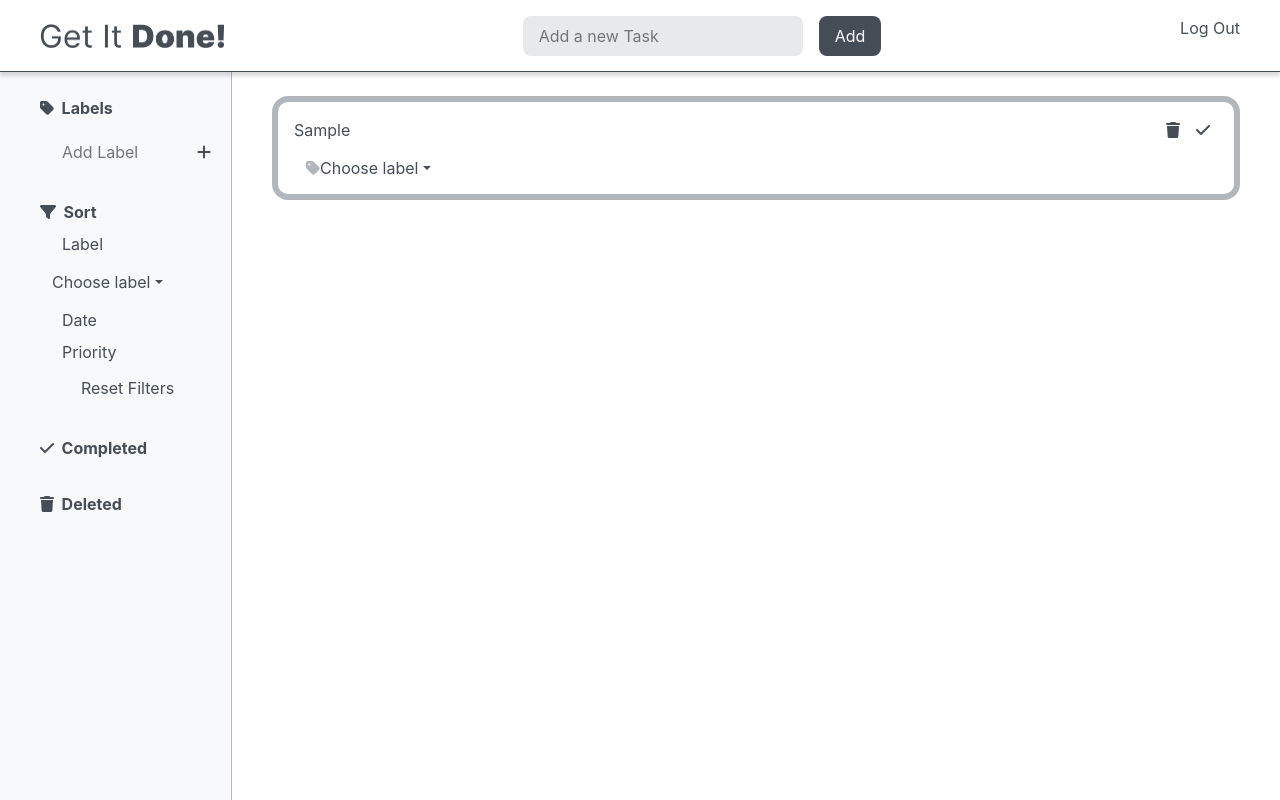
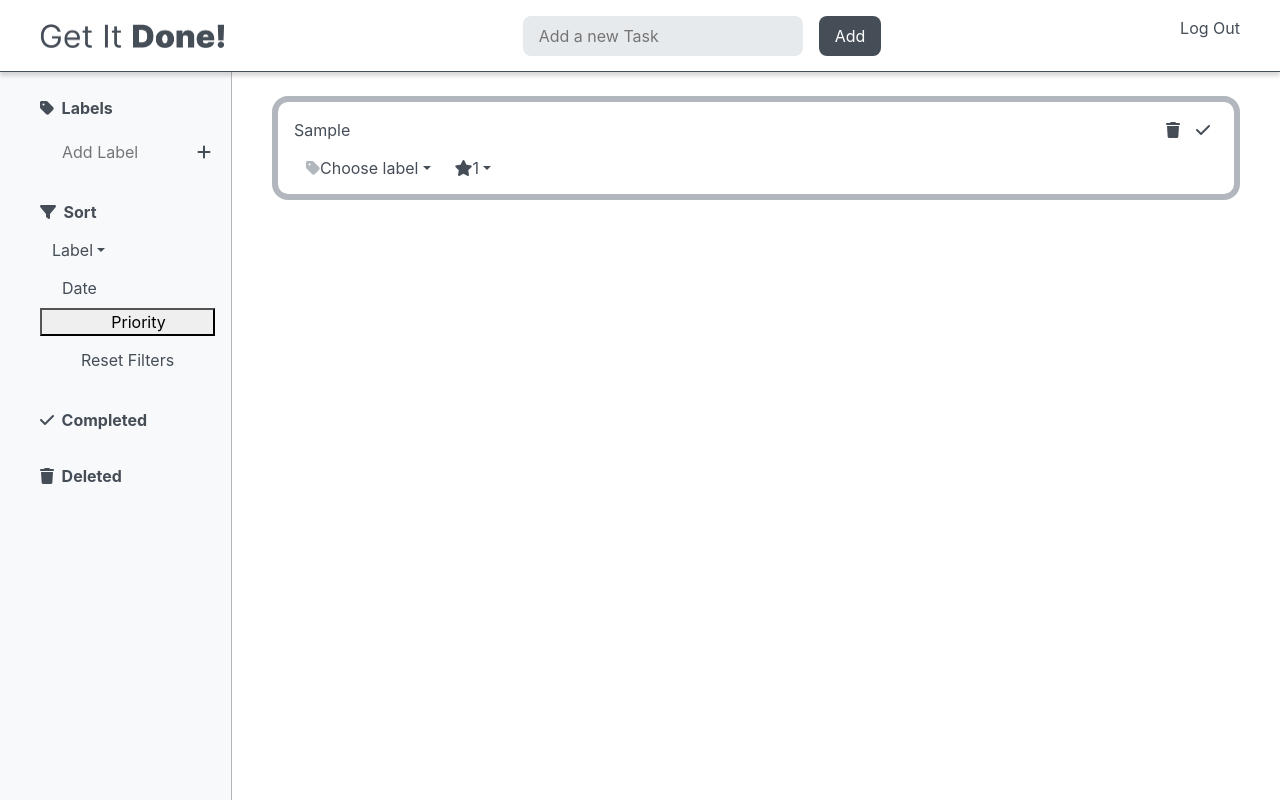
Before and after one commit to monikabucholc/get-it-done, a React (Create React App) app: page / in a window 1280 px wide. Both pictures are taken after typing "Sample" into the empty fields and a click on the button "Add". Built offline with nearby package versions, Linux system fonts and the light colour scheme.

Commit message:
Filter by Priority works

```diff
--- a/src/components/Inputbox.js
+++ b/src/components/Inputbox.js
@@ -5,8 +5,7 @@ import './Inputbox.css';
 import _uniqueId from 'lodash/uniqueId';
 
 const Inputbox = () => {
-    const { todosValue } = useContext(TodoContext);
-    const [todos, setTodos] = todosValue;
+    const [todos, setTodos] = useContext(TodoContext);
 
 
     const [inputTask, setInputTask] = useState("");
@@ -22,7 +21,7 @@ const Inputbox = () => {
             completed: false,
             deleted: false,
             date: "",
-            priority: 1,
+            priority: "1",
             label: "",
             color: "rgb(178, 183, 190)",
             labelId: "0",
--- a/src/components/LabelTag.js
+++ b/src/components/LabelTag.js
@@ -9,9 +9,7 @@ import './LabelTag.css'
 
 const LabelTag = ({ label }) => {
     const [labels, setLabels] = useContext(LabelContext);
-    const { todosValue, filteredTodosValue } = useContext(TodoContext);
-    const [todos, setTodos] = todosValue;
-    //const [filteredTodos, setFilteredTodos] = filteredTodosValue;
+    const [todos, setTodos] = useContext(TodoContext);
     const [show, setShow] = useState(false);
     const colors = [
         "rgb(139, 66, 66)",
--- a/src/components/Sidemenu.js
+++ b/src/components/Sidemenu.js
@@ -10,9 +10,6 @@ import './Sidemenu.css'
 const Sidemenu = ({ status, setStatus }) => {
     const [labels, setLabels] = useContext(LabelContext);
     const [inputLabel, setInputLabel] = useState("");
-    //const { todosValue, filteredTodosValue } = useContext(TodoContext);
-    //const [todos] = todosValue;
-    //const [filteredTodos, setFilteredTodos] = filteredTodosValue;
 
     const inputHandler = (event) =>
         setInputLabel(event.target.value);
@@ -32,7 +29,7 @@ const Sidemenu = ({ status, setStatus }) => {
     }
 
 
-    const statusHandler = (e) => {
+    const statusLabelHandler = (e) => {
         setStatus({
             labelId: e,
             date: false,
@@ -40,10 +37,18 @@ const Sidemenu = ({ status, setStatus }) => {
         })
     }
 
+    const statusPriorityHandler = (e) => {
+        setStatus({
+            labelId: "0",
+            date: false,
+            priority: true
+        })
+    }
+
     const resetStatusHandler = (e) => {
         e.preventDefault();
         setStatus({
-            labelId: 0,
+            labelId: "0",
             date: false,
             priority: false
         });
@@ -77,12 +82,11 @@ const Sidemenu = ({ status, setStatus }) => {
                 <button onClick={inputLabelHandler} type="submit" className="label-btn" name="addlabel"><i className="fa-solid fa-plus" /></button>
             </form>
             <div className="main-category"><i className="fa-solid fa-filter" />&nbsp; Sort</div>
-            <div className="secondary-category">Label</div>
-            <Dropdown onSelect={statusHandler}>
+
+                <Dropdown onSelect={statusLabelHandler}>
                         <Dropdown.Toggle  variant="success" id="dropdown-basic">
-                           Choose label
+                           Label
                         </Dropdown.Toggle>
-
                         <Dropdown.Menu>
                         <Dropdown.Item eventKey="0">All</Dropdown.Item>
                             {labels.map((element) => (
@@ -91,9 +95,9 @@ const Sidemenu = ({ status, setStatus }) => {
                             </Dropdown.Item>
                             ))}
                         </Dropdown.Menu>
-                    </Dropdown>
+                </Dropdown>
                 <div className="secondary-category">Date</div>
-                <div className="secondary-category">Priority</div>
+                <button onClick={statusPriorityHandler} className="secondary-category">Priority</button>
                 <button onClick={resetStatusHandler} className="label-btn" type="reset">Reset Filters</button>
 
 
--- a/src/components/Todo.js
+++ b/src/components/Todo.js
@@ -7,9 +7,7 @@ import './Todo.css';
 
 const Todo = ({ task, todo }) => {
     const [labels] = useContext(LabelContext);
-    const { todosValue } = useContext(TodoContext);
-    const [todos, setTodos] = todosValue;
-    //const [filteredTodos, setFilteredTodos] = filteredTodosValue;
+    const [todos, setTodos] = useContext(TodoContext);
     const removeTaskHandler = () => {
         setTodos(todos.filter((element) => element.id !== todo.id));
     }
@@ -28,7 +26,6 @@ const Todo = ({ task, todo }) => {
 
 
     const taskLabelHandler = (event) => {
-        console.log(event)
         if (event === "0") {
             setTodos(todos.map((element) => {
                 if (element.id === todo.id) {
@@ -60,6 +57,19 @@ const Todo = ({ task, todo }) => {
             })
         }
     }
+
+    const priorityHandler = (event) => {
+        setTodos(todos.map((element) => {
+            if (element.id === todo.id) {
+                return {
+                ...element,
+                priority: event
+                }
+            }
+            return element;
+        }))
+    }
+
 
 
 
@@ -93,6 +103,27 @@ const Todo = ({ task, todo }) => {
                             ))}
                         </Dropdown.Menu>
                     </Dropdown>
+                    <Dropdown onSelect={priorityHandler}>
+                        <Dropdown.Toggle  variant="success" id="dropdown-basic">
+                            <i className="fa-solid fa-star" />
+                               { todo.priority }
+                        </Dropdown.Toggle>
+                        <Dropdown.Menu>
+                            <Dropdown.Item eventKey="1">1</Dropdown.Item>
+                            <Dropdown.Item eventKey="2">2</Dropdown.Item>
+                            <Dropdown.Item eventKey="3">3</Dropdown.Item>
+                            <Dropdown.Item eventKey="4">4</Dropdown.Item>
+                            <Dropdown.Item eventKey="5">5</Dropdown.Item>
+                        </Dropdown.Menu>
+                    </Dropdown>
+                    {/* <select onChange={priorityHandler} id="select-tags" className="select-tags" name="select-tags">
+                        <option className="select-tags-options" value="1" name="1">1</option>
+                        <option className="select-tags-options" value="2" name="2">2</option>
+                        <option className="select-tags-options" value="3" name="3">3</option>
+                        <option className="select-tags-options" value="4" name="4">4</option>
+                        <option className="select-tags-options" value="5" name="5">5</option>
+
+                    </select> */}
                 </div>
             </li>
         </div>
--- a/src/components/TodoContext.js
+++ b/src/components/TodoContext.js
@@ -4,13 +4,8 @@ export const TodoContext = createContext();
 
 export const TodoProvider = (props) => {
     const [todos, setTodos] = useState([]);
-    const [filteredTodos, setFilteredTodos] = useState([]);
     return (
-        <TodoContext.Provider
-            value={{
-                todosValue: [todos, setTodos],
-                filteredTodosValue: [filteredTodos, setFilteredTodos]
-            }}>
+        <TodoContext.Provider value={[todos, setTodos]}>
             {props.children}
         </TodoContext.Provider>
     )
--- a/src/components/Todolist.js
+++ b/src/components/Todolist.js
@@ -1,26 +1,31 @@
-import React, {useContext, useEffect} from 'react';
+import React, {useContext, useEffect, useState} from 'react';
 import Todo from './Todo';
 import { TodoContext } from './TodoContext'
 import './Todolist.css'
 
 const Todolist = ({ status,  }) => {
-    const { todosValue, filteredTodosValue } = useContext(TodoContext);
-    const [todos] = todosValue;
-    const [filteredTodos, setFilteredTodos] = filteredTodosValue;
+    const [todos] = useContext(TodoContext);
+    const [filteredTodos, setFilteredTodos] = useState([])
+
+    const filterHandler = () => {
+        if (status.labelId === "0" && status.priority === false) {
+            setFilteredTodos(todos);
+        } else if (status.priority === true) {
+            setFilteredTodos(todos.sort((a,b) => (a.priority > b.priority) ? 1 : ((b.priority > a.priority) ? -1 : 0)))
+            console.log(filteredTodos)
+        }
+        else {
+        setFilteredTodos(todos.filter((todo) => todo.labelId === status.labelId))
+        }
+    }
 
     useEffect(() => {
-        console.log("elo");
         filterHandler();
         }, [todos, status])
 
 
-        const filterHandler = () => {
-            if (status.labelId === "0") {
-                setFilteredTodos(todos);
-            } else {
-            setFilteredTodos(todos.filter((todo) => todo.labelId === status.labelId))
-            }
-        }
+
+
     return (
         <ul className="todolist-container">
             {filteredTodos.map((todo) =>
```
